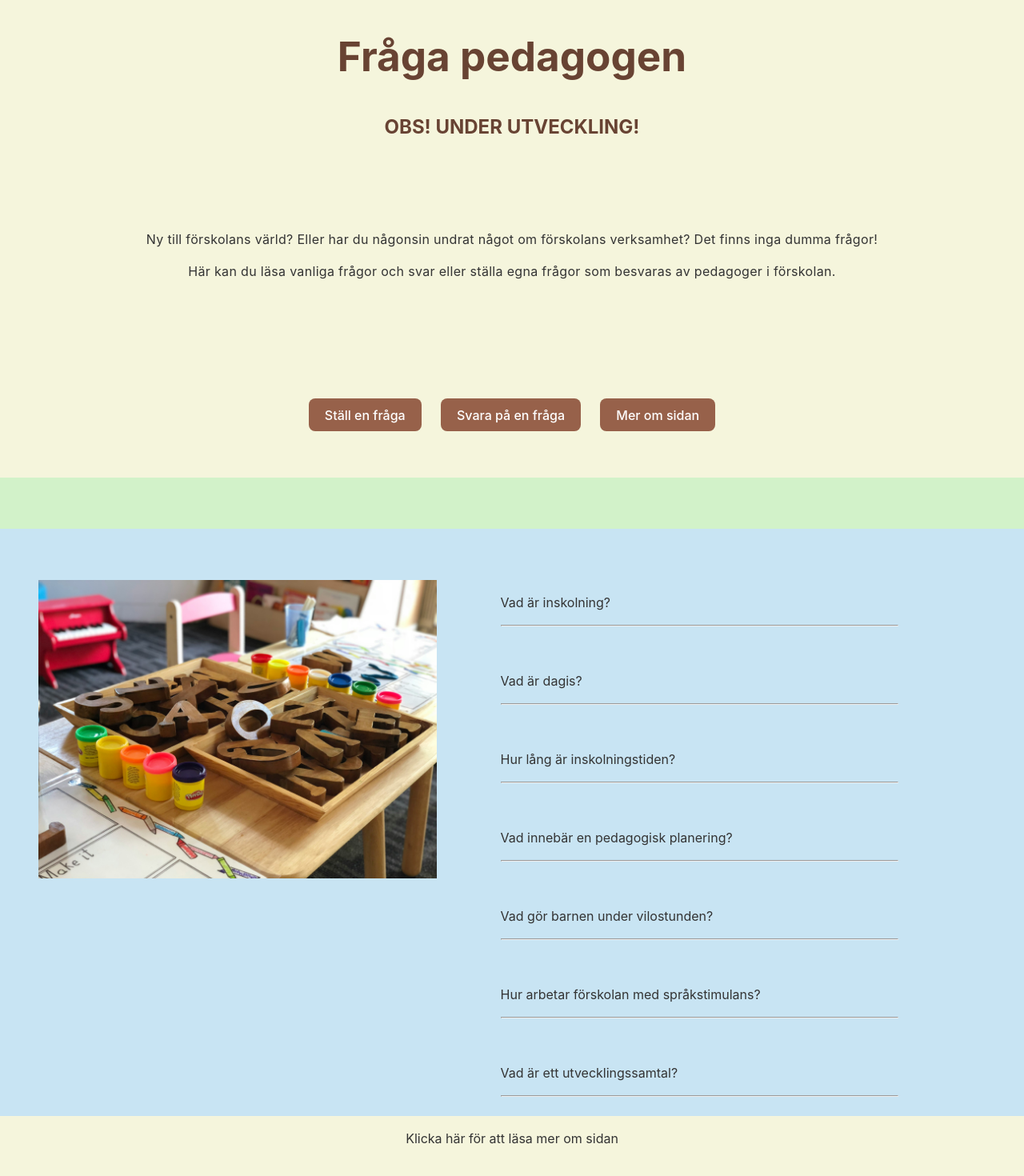
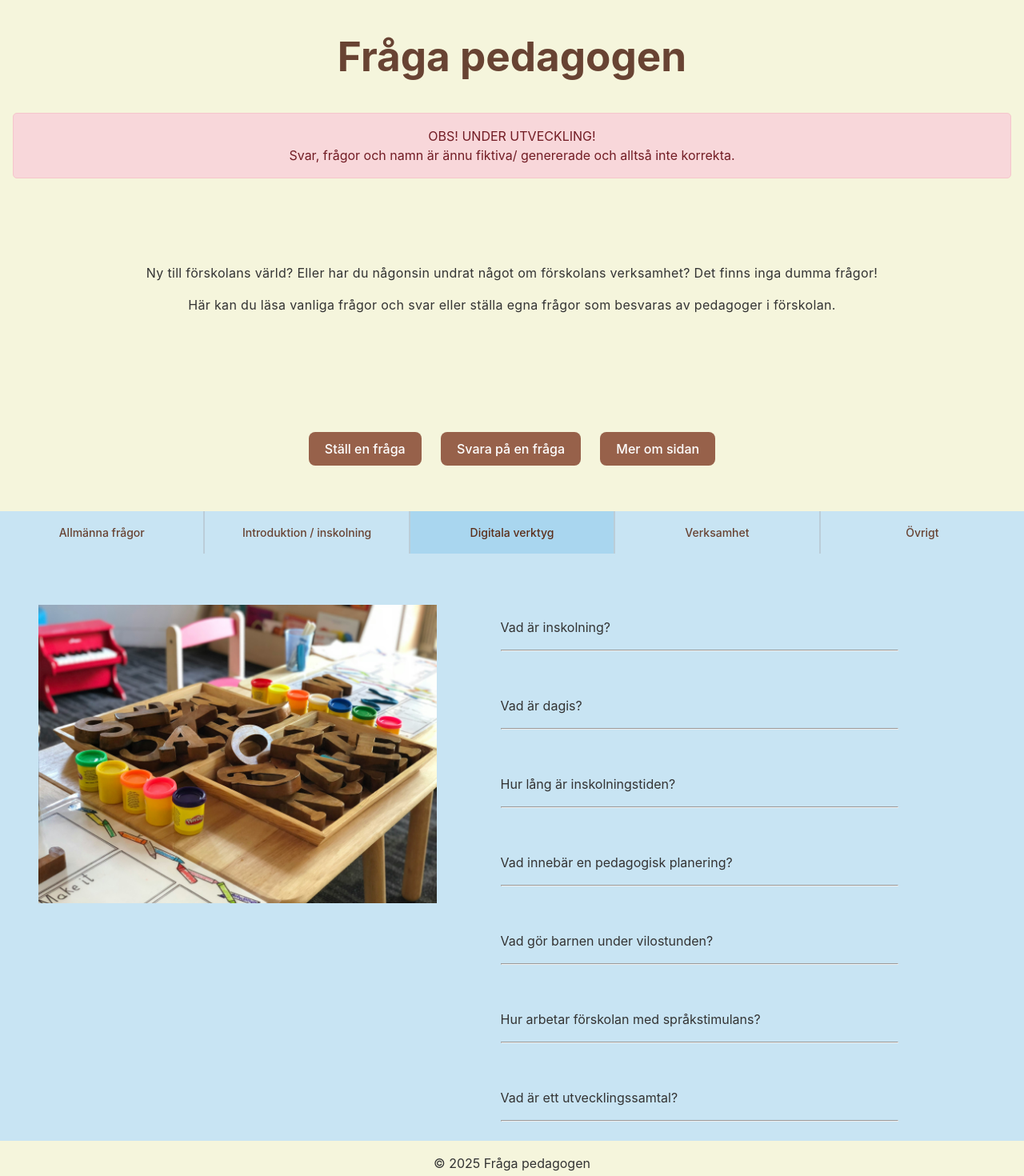
Before and after one commit to akickia/pedagog, a React (Vite) app: page / in a window 1280 px wide. Shown: the top 1470 px of the page at 80% size. Built offline with nearby package versions, Linux system fonts and the light colour scheme.

Commit message:
updated content and created questions nav

```diff
--- a/index.html
+++ b/index.html
@@ -4,7 +4,7 @@
     <meta charset="UTF-8" />
     <link rel="icon" type="image/svg+xml" href="/vite.svg" />
     <meta name="viewport" content="width=device-width, initial-scale=1.0" />
-    <title>Vite + React + TS</title>
+    <title>Fråga pedagogen</title>
   </head>
   <body>
     <div id="root"></div>
--- a/src/App.css
+++ b/src/App.css
@@ -11,6 +11,14 @@
   color: #333333;
 }
 
+.alert {
+  background-color: #f8d7da;
+  color: #721c24;
+  padding: 1rem;
+  margin: 1rem;
+  border: 1px solid #f5c6cb;
+  border-radius: 5px;
+}
 button {
   background-color: #97614a;
   color: white;
@@ -70,17 +78,42 @@ pastellgrön: #d2f2c9;
 }
 
 .question-section {
+  background-color: #c8e4f3;
+  nav ul {
+    display: flex;
+    justify-content: space-around;
+    padding: 0;
+    margin: 0;
+    list-style-type: none;
+    gap: 2px;
+    background-color: #68433324;
+    a {
+      text-decoration: none;
+      color: #684333;
+      padding: 1rem;
+      width: 100%;
+      background-color: #c8e4f3;
+      cursor: pointer;
+      font-size: 12px;
+    }
+    a.active {
+      background-color: #a9d6ef;
+      color: #5b2e1a;
+    }
+  }
+  .questions-section {
     padding: 3rem 1rem 0 1rem;
     display: flex;
     flex-direction: column;
     align-items: start;
     text-align: left;
     gap: 1rem;
-  background-color: #c8e4f3;
+
     img,
     .card-section {
       max-width: 100%;
       width: 100%;
+    }
   }
 }
 
@@ -154,6 +187,12 @@ img {
 
 @media (min-width: 768px) {
   .question-section {
+    nav ul {
+      a {
+        font-size: 14px;
+      }
+    }
+    .questions-section {
       flex-direction: row;
       .card-section,
       img {
@@ -164,9 +203,23 @@ img {
         padding: 1em 2em;
       }
     }
+  }
   .form-section {
     left: 50%;
     top: 50%;
     transform: translate(-50%, -50%);
   }
 }
+
+@media screen and (max-width: 400px) {
+  .question-section {
+    nav {
+      ul {
+        a {
+          padding: 0.5rem;
+          font-size: 10px;
+        }
+      }
+    }
+  }
+}
--- a/src/App.tsx
+++ b/src/App.tsx
@@ -1,49 +1,24 @@
 import './App.css';
 import { Menu } from './components/Menu';
-import { Data, Data2 } from './types';
-import img from './assets/background-menu.jpg';
-import Card from './components/Card';
-//import { fetchQuestionsFromDB } from '../backend/server.js';
-import { useEffect, useState } from 'react';
-import { data } from './assets/data';
+import { Questions } from './components/Questions';
+import { Footer } from './components/Footer';
 
 //TODO: Remember that backend isn't online and netlify can't fetch data from it.
 //TODO: Fix import from backend/server.js when backend is online.
 
 function App() {
-  //const [questions, setQuestions] = useState<Data[]>([]);
-  const [questions, setQuestions] = useState<Data2[]>(data);
-  console.log(questions);
-
-  // useEffect(() => {
-  //   fetchQuestionsFromDB()
-  //     .then((data: Data[]) => {
-  //       setQuestions(data);
-  //       console.log('Questions fetched: ', data);
-  //     })
-  //     .catch((error: any) => {
-  //       console.error('Error fetching questions: ', error);
-  //     });
-  // }, []);
-
   return (
     <div className="App">
       <article className="start-section">
         <h1>Fråga pedagogen</h1>
-        <h2>OBS! UNDER UTVECKLING!</h2>
+        <p className="alert">
+          OBS! UNDER UTVECKLING! <br></br> Svar, frågor och namn är ännu
+          fiktiva/ genererade och alltså inte korrekta.
+        </p>
         <Menu />
       </article>
-      <article className="question-section">
-        <img src={img}></img>
-        <section className="card-section">
-          {questions.length > 0 ? (
-            questions.map((data, i) => <Card data={data} key={i} />)
-          ) : (
-            <p>Hämtar frågor... </p>
-          )}
-        </section>
-      </article>
-      <p className="read-the-docs">Klicka här för att läsa mer om sidan</p>
+      <Questions />
+      <Footer />
     </div>
   );
 }
--- a/src/components/About.tsx
+++ b/src/components/About.tsx
@@ -1,41 +1,39 @@
 export const About = () => {
   return (
     <section>
+      <h4>Det finns inga dumma frågor - men ibland känns det så</h4>
+
       <p>
-        Lorem ipsum dolor sit amet consectetur adipisicing elit. Mollitia
-        cupiditate architecto nostrum voluptates, quod aut ipsam enim eveniet
-        error corporis qui, nobis eligendi tempora facere amet vero id nisi
-        obcaecati? Lorem ipsum dolor sit amet consectetur adipisicing elit.
-        Error dicta nemo quos quidem sapiente inventore, cum, harum rerum fugiat
-        laudantium blanditiis! Minus tempora libero assumenda labore, vitae
-        commodi quam aliquid! Lorem ipsum dolor sit, amet consectetur
-        adipisicing elit. Atque possimus ad quas, optio, exercitationem maxime
-        aliquid, magni sunt commodi libero quidem illo ipsa dolor aperiam
-        praesentium architecto reiciendis voluptatibus expedita.
+        Vi vet att det ibland känns svårt att fråga det där som andra tar för
+        självklart. Att möta förskolans värld kan vara förvirrande och svårt. Vi
+        vill ge dig en chans att förstå vad som händer genom att ge svar på
+        några vanliga och ovanliga frågor som kan dyka upp. Vi hoppas att du
+        hittar det du söker och att du känner dig välkommen att ställa fler
+        frågor om det är något du undrar över.
       </p>
       <p>
-        Lorem ipsum dolor sit amet consectetur adipisicing elit. Mollitia
-        cupiditate architecto nostrum voluptates, quod aut ipsam enim eveniet
-        error corporis qui, nobis eligendi tempora facere amet vero id nisi
-        obcaecati? Lorem ipsum dolor sit amet consectetur adipisicing elit.
-        Error dicta nemo quos quidem sapiente inventore, cum, harum rerum fugiat
-        laudantium blanditiis! Minus tempora libero assumenda labore, vitae
-        commodi quam aliquid! Lorem ipsum dolor sit, amet consectetur
-        adipisicing elit. Atque possimus ad quas, optio, exercitationem maxime
-        aliquid, magni sunt commodi libero quidem illo ipsa dolor aperiam
-        praesentium architecto reiciendis voluptatibus expedita.
+        Svar skrivs av yrkeskunniga inom förskolan och granskas av minst en
+        annan yrkeskunnig innan de publiceras. Vi strävar efter att ge så
+        korrekta svar som möjligt och så allmängiltiga svar som det går, men med
+        ett lätt språk för att vara tillgängligt för alla. Med det sagt så kan
+        det skilja sig hur just din förskola arbetar. Om du är osäker på något
+        är det alltid bäst att fråga personalen på just din förskola, men
+        förhoppningsvis kan vi ge dig en bra grund att stå på.
       </p>
       <p>
-        Lorem ipsum dolor sit amet consectetur adipisicing elit. Mollitia
-        cupiditate architecto nostrum voluptates, quod aut ipsam enim eveniet
-        error corporis qui, nobis eligendi tempora facere amet vero id nisi
-        obcaecati? Lorem ipsum dolor sit amet consectetur adipisicing elit.
-        Error dicta nemo quos quidem sapiente inventore, cum, harum rerum fugiat
-        laudantium blanditiis! Minus tempora libero assumenda labore, vitae
-        commodi quam aliquid! Lorem ipsum dolor sit, amet consectetur
-        adipisicing elit. Atque possimus ad quas, optio, exercitationem maxime
-        aliquid, magni sunt commodi libero quidem illo ipsa dolor aperiam
-        praesentium architecto reiciendis voluptatibus expedita.
+        Initiativet till sidan kommer från Kicki Lindstrand, legitimerad och
+        erfaren förskollärare som mött olika verksamheter och arbetat som bland
+        annat arbetslagsledare och mentor i förskolan. Tanken på att göra
+        förskolan mer lättillgänglig har väckts genom åren efter små och stora
+        frågor från föräldrar, vänner och bekanta och är en viktig demokratisk
+        fråga. För att förskola och hem ska kunna samarbeta kring barnen krävs
+        förståelse åt bägge håll, och detta projekt har som ambition att vara
+        ett bidrag till att göra förskolan och allt som hör den till mer lätt
+        att förstå.
+      </p>
+      <p>
+        Vill du hjälpa till att svara på frågor? Hör av dig till
+        <a href="mailto:kicki.lindstrand@gmail.com"> Kicki Lindstrand</a>
       </p>
     </section>
   );
--- /dev/null
+++ b/src/components/Footer.tsx
@@ -0,0 +1,7 @@
+export const Footer = () => {
+  return (
+    <footer>
+      <p>© 2025 Fråga pedagogen</p>
+    </footer>
+  );
+};
--- a/src/components/Menu.tsx
+++ b/src/components/Menu.tsx
@@ -30,7 +30,7 @@ export const Menu = () => {
           )}
         </section>
       </article>
-      <article className="about-section">
+      <article className={showAbout ? 'about-section' : ''}>
         {showAbout && (
           <>
             <button className="secondary" onClick={() => setShowAbout(false)}>
--- /dev/null
+++ b/src/components/Questions.tsx
@@ -0,0 +1,40 @@
+import { Data, Data2 } from '../types';
+import img from '../assets/background-menu.jpg';
+import Card from './Card';
+//import { fetchQuestionsFromDB } from '../backend/server.js';
+import { useEffect, useState } from 'react';
+import { data } from '../assets/data';
+import { QuestionsNav } from './QuestionsNav';
+
+export const Questions = () => {
+  //const [questions, setQuestions] = useState<Data[]>([]);
+  const [questions, setQuestions] = useState<Data2[]>(data);
+  console.log(questions);
+
+  // useEffect(() => {
+  //   fetchQuestionsFromDB()
+  //     .then((data: Data[]) => {
+  //       setQuestions(data);
+  //       console.log('Questions fetched: ', data);
+  //     })
+  //     .catch((error: any) => {
+  //       console.error('Error fetching questions: ', error);
+  //     });
+  // }, []);
+
+  return (
+    <article className="question-section">
+      <QuestionsNav />
+      <section className="questions-section">
+        <img src={img}></img>
+        <section className="card-section">
+          {questions.length > 0 ? (
+            questions.map((data, i) => <Card data={data} key={i} />)
+          ) : (
+            <p>Hämtar frågor... </p>
+          )}
+        </section>
+      </section>
+    </article>
+  );
+};
--- /dev/null
+++ b/src/components/QuestionsNav.tsx
@@ -0,0 +1,15 @@
+//TODO: Fix links and add "more" option to the nav at small screens
+
+export const QuestionsNav = () => {
+  return (
+    <nav>
+      <ul>
+        <a>Allmänna frågor</a>
+        <a>Introduktion / inskolning</a>
+        <a className="active">Digitala verktyg</a>
+        <a>Verksamhet</a>
+        <a>Övrigt</a>
+      </ul>
+    </nav>
+  );
+};
```
Lines whose indentation alone changed are shown as unchanged.
